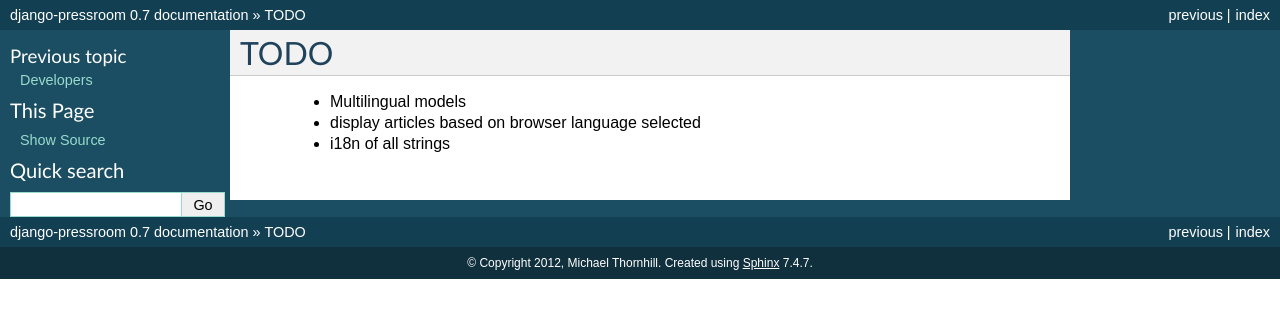
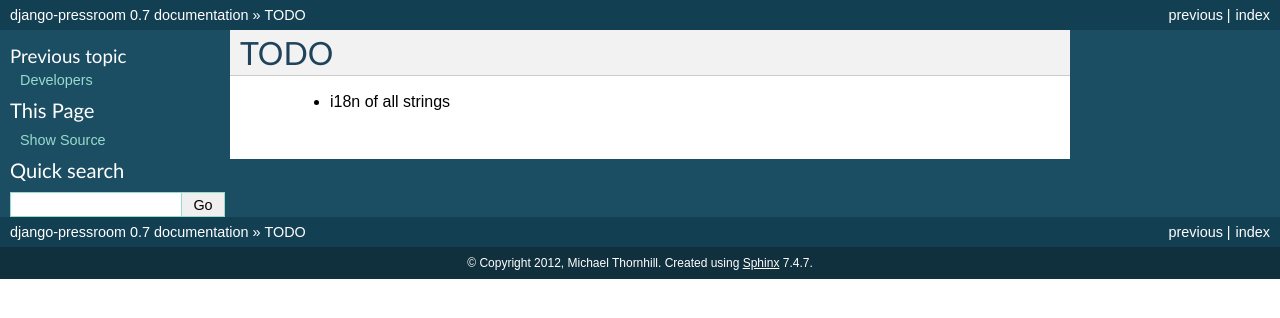
Before and after one commit to mthornhill/django-pressroom, a Sphinx documentation site: the page built from docs/todo.rst, in a window 1280 px wide. Shown: the top 318 px of the page. Built offline with Sphinx 7.4.7, drawn with Linux system fonts in a browser that asks for light colours.

Commit message:
update todo list

```diff
--- a/docs/todo.rst
+++ b/docs/todo.rst
@@ -1,8 +1,4 @@
 TODO
 ====
 
-    * Multilingual models
-
-    * display articles based on browser language selected
-
     * i18n of all strings
```
